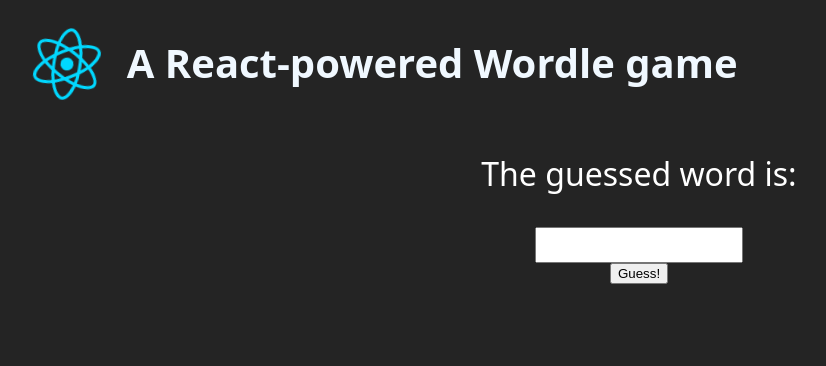
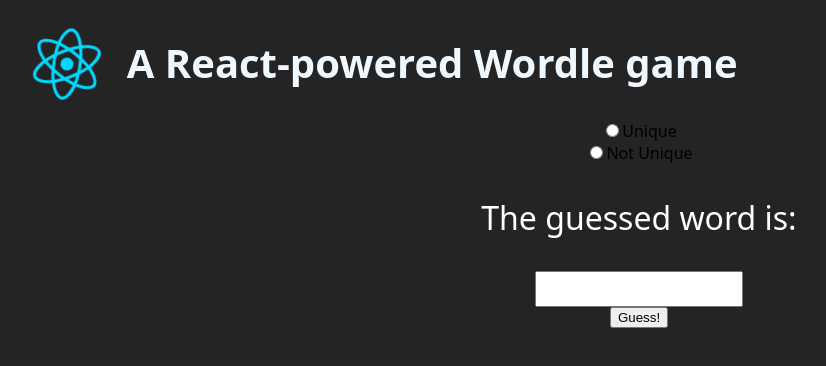
Before and after one commit to Kirill9m/react-wordle, a React (Vite) app in the folder frontend/: page / in a window 1280 px wide. Shown: the top 366 px of the page, without its empty margins (1-827 px from the left). Built offline with nearby package versions, Linux system fonts and the light colour scheme.

Commit message:
feat: unique checkbox

```diff
--- a/frontend/src/components/WordleGame.jsx
+++ b/frontend/src/components/WordleGame.jsx
@@ -2,9 +2,15 @@ import { useState } from 'react';
 
 const WordleGame = () => {
   const [input, setInput] = useState('');
+  const [id, setId] = useState('');
+  const [unique, setUnique] = useState(false);
 
   const handleInputWord = (e) => {
-    setInput((c) => e.target.value);
+    setInput(() => e.target.value);
+  };
+
+  const handleUniqueStatus = (e) => {
+    setUnique(() => e.target.value);
   };
 
   const sendWord = async () => {
@@ -24,6 +30,26 @@ const WordleGame = () => {
 
   return (
     <div className="game__container">
+      <label>
+        <input
+          type="radio"
+          value="true"
+          checked={unique === 'true'}
+          onChange={handleUniqueStatus}
+        />
+        Unique
+      </label>
+      <label>
+        <input
+          type="radio"
+          value="false"
+          checked={unique === 'false'}
+          onChange={handleUniqueStatus}
+        />
+        Not Unique
+      </label>
+
+
       <p className="game__container__word">The guessed word is: {input}</p>
       <input
         className="game__container__input"
```
